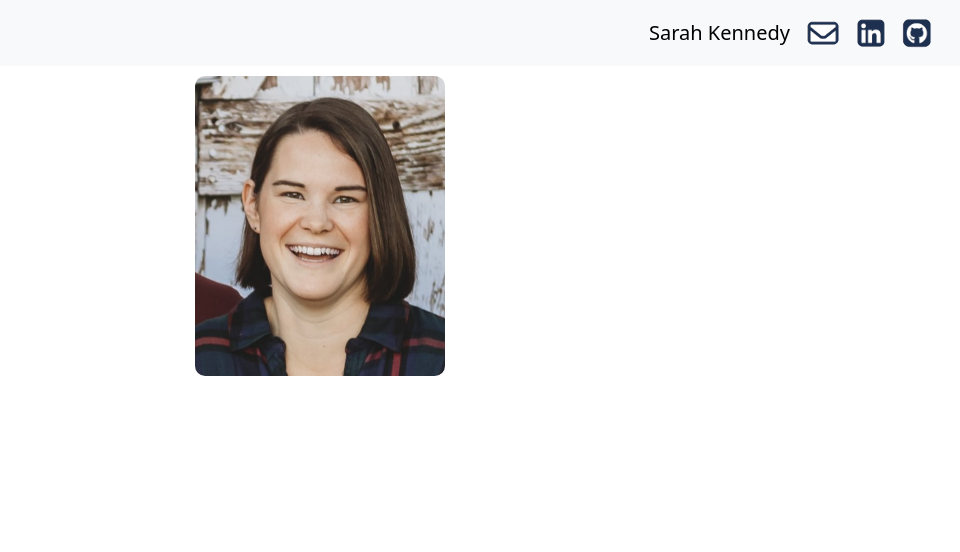
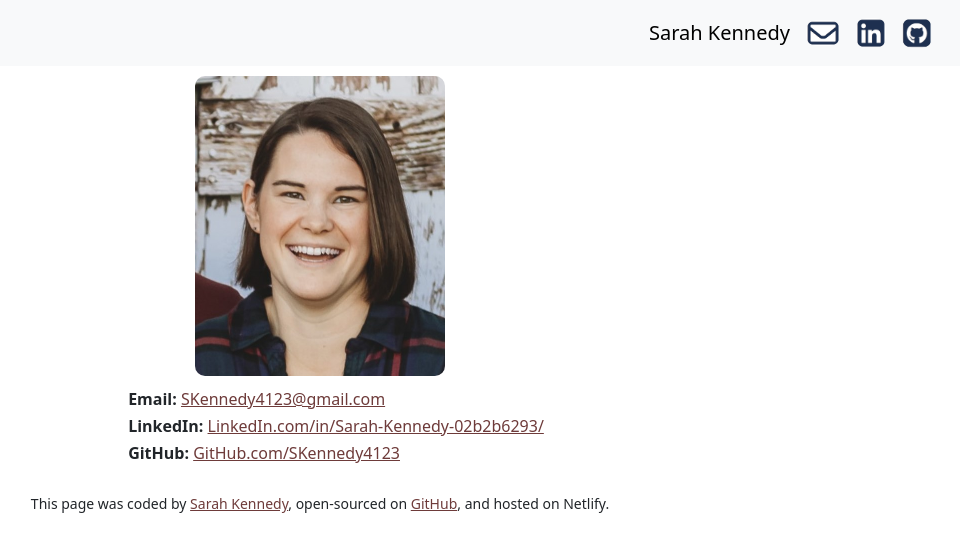
Before and after one commit to SKennedy4123/kennedy-frontend-portfolio, a React (Create React App) app: page / in a window 1280 px wide. Shown: the top 552 px of the page, without its empty margins (320-1280 px from the left). Built offline with nearby package versions, Linux system fonts and the light colour scheme.

Commit message:
Added coder ico, added footer contact links and styled footer.css

```diff
--- /dev/null
+++ b/src/Footer.css
@@ -0,0 +1,20 @@
+a {
+    color: #6E3B3A;
+}
+
+ul {
+    display: inline-block;
+    text-align: left;
+    list-style-type: none;
+    line-height: 1.7;
+}
+
+.Contact {
+    text-align: center;
+}
+
+.Footer {
+    text-align: center;
+    font-size: 14px;
+    margin: 10px;
+}
--- /dev/null
+++ b/src/Footer.js
@@ -0,0 +1,13 @@
+import React from "react";
+import "./Footer.css";
+
+export default function Footer () {
+    return (
+    <div className="Contact">
+    <ul>
+    <li><strong>Email: </strong><a href="mailto:skennedy4123@gmail.com" rel="noreferrer">SKennedy4123@gmail.com</a></li>
+    <li><strong>LinkedIn: </strong><a href="https://www.linkedin.com/in/sarah-kennedy-02b2b6293/" rel="noreferrer">LinkedIn.com/in/Sarah-Kennedy-02b2b6293/</a></li>
+    <li><strong>GitHub: </strong><a href="https://github.com/SKennedy4123" rel="noreferrer">GitHub.com/SKennedy4123</a></li>
+</ul>
+    <div className="Footer">This page was coded by <a href="https://www.linkedin.com/in/sarah-kennedy-02b2b6293/" target="_blank" rel="noreferrer">Sarah Kennedy</a>, open-sourced on <a href="https://github.com/SKennedy4123" target="_blank" rel="noreferrer">GitHub</a>, and hosted on Netlify.</div>
+    </div>)}
--- a/src/index.js
+++ b/src/index.js
@@ -5,12 +5,14 @@ import App from './App';
 import reportWebVitals from './reportWebVitals';
 import 'bootstrap/dist/css/bootstrap.css';
 import Photo from './Photo';
+import Footer from './Footer';
 
 const root = ReactDOM.createRoot(document.getElementById('root'));
 root.render(
   <React.StrictMode>
     <App />
     <Photo />
+    <Footer />
   </React.StrictMode>
 );
 
```
Also changed, not shown: 1 other file (tests, documents, lock files or other folders).
